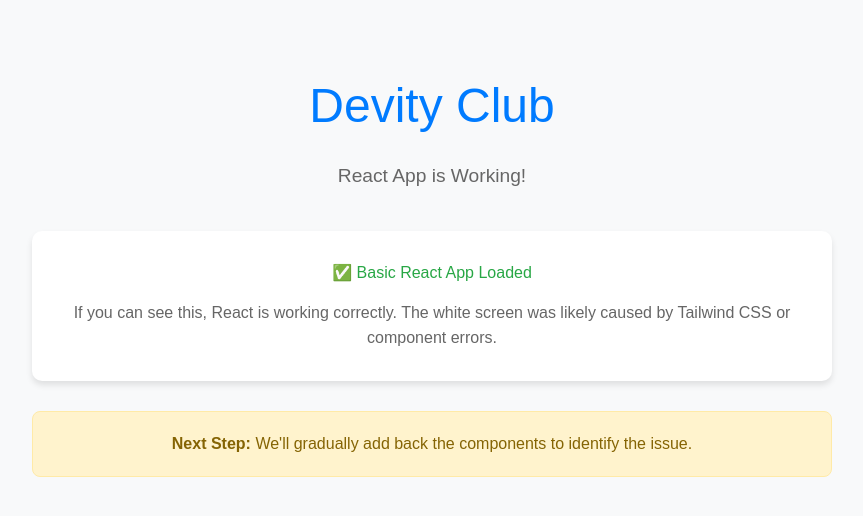
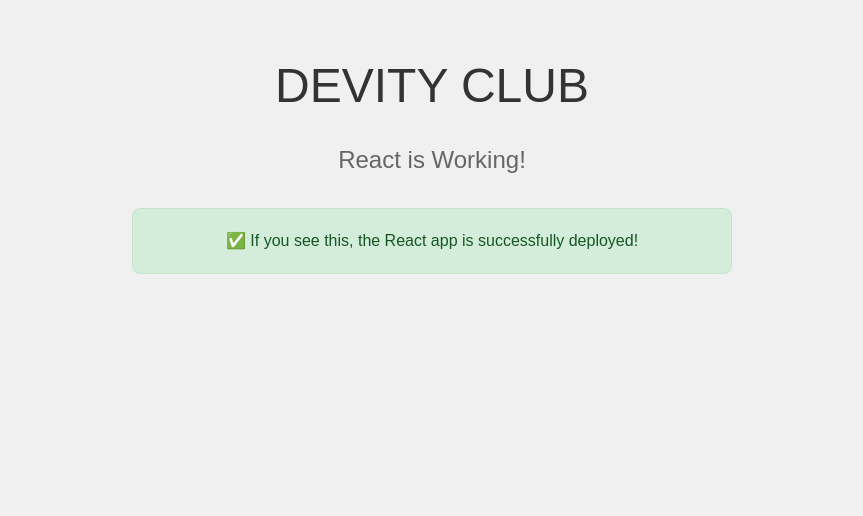
Before and after one commit to Abhinavp16/Devitysite, a React (Create React App) app: page / in a window 1280 px wide. Shown: the top 516 px of the page, without its empty margins (208-1071 px from the left). Built offline with nearby package versions, Linux system fonts and the light colour scheme; no server answers.

Commit message:
Ultra minimal React test with createElement

```diff
--- a/src/App.js
+++ b/src/App.js
@@ -1,4 +1,4 @@
-import { useState, useEffect } from 'react';
+import React, { useState, useEffect } from 'react';
 import './App.css';
 import AnimatedBackground from './components/AnimatedBackground';
 import Header from './components/Header';
@@ -42,62 +42,36 @@ function App() {
     return <AdminProtectedRoute />;
   }
 
-  // Test with inline styles first (no Tailwind)
-  return (
-    <div style={{
+  return React.createElement('div', {
+    style: {
       minHeight: '100vh',
-      backgroundColor: '#f8f9fa',
-      padding: '20px',
-      fontFamily: 'Arial, sans-serif'
-    }}>
-      <div style={{
-        textAlign: 'center',
-        maxWidth: '800px',
-        margin: '0 auto',
-        paddingTop: '50px'
-      }}>
-        <h1 style={{
-          fontSize: '3rem',
-          color: '#007bff',
-          marginBottom: '20px'
-        }}>
-          Devity Club
-        </h1>
-        <p style={{
-          fontSize: '1.2rem',
-          color: '#666',
-          marginBottom: '40px'
-        }}>
-          React App is Working!
-        </p>
-        <div style={{
-          backgroundColor: 'white',
-          padding: '30px',
-          borderRadius: '10px',
-          boxShadow: '0 4px 6px rgba(0,0,0,0.1)',
-          marginBottom: '30px'
-        }}>
-          <h2 style={{ color: '#28a745', marginBottom: '15px' }}>
-            ✅ Basic React App Loaded
-          </h2>
-          <p style={{ color: '#666', lineHeight: '1.6' }}>
-            If you can see this, React is working correctly.
-            The white screen was likely caused by Tailwind CSS or component errors.
-          </p>
-        </div>
-
-        <div style={{
-          backgroundColor: '#fff3cd',
-          border: '1px solid #ffeaa7',
-          padding: '20px',
-          borderRadius: '8px',
-          color: '#856404'
-        }}>
-          <strong>Next Step:</strong> We'll gradually add back the components to identify the issue.
-        </div>
-      </div>
-    </div>
-  );
+      backgroundColor: '#f0f0f0',
+      padding: '50px',
+      fontFamily: 'Arial, sans-serif',
+      textAlign: 'center'
+    }
+  }, [
+    React.createElement('h1', {
+      key: 'title',
+      style: { fontSize: '48px', color: '#333', marginBottom: '20px' }
+    }, 'DEVITY CLUB'),
+    React.createElement('p', {
+      key: 'subtitle',
+      style: { fontSize: '24px', color: '#666', marginBottom: '30px' }
+    }, 'React is Working!'),
+    React.createElement('div', {
+      key: 'status',
+      style: {
+        backgroundColor: '#d4edda',
+        border: '1px solid #c3e6cb',
+        padding: '20px',
+        borderRadius: '8px',
+        color: '#155724',
+        maxWidth: '600px',
+        margin: '0 auto'
+      }
+    }, '✅ If you see this, the React app is successfully deployed!')
+  ]);
 }
 
 export default App;
```
